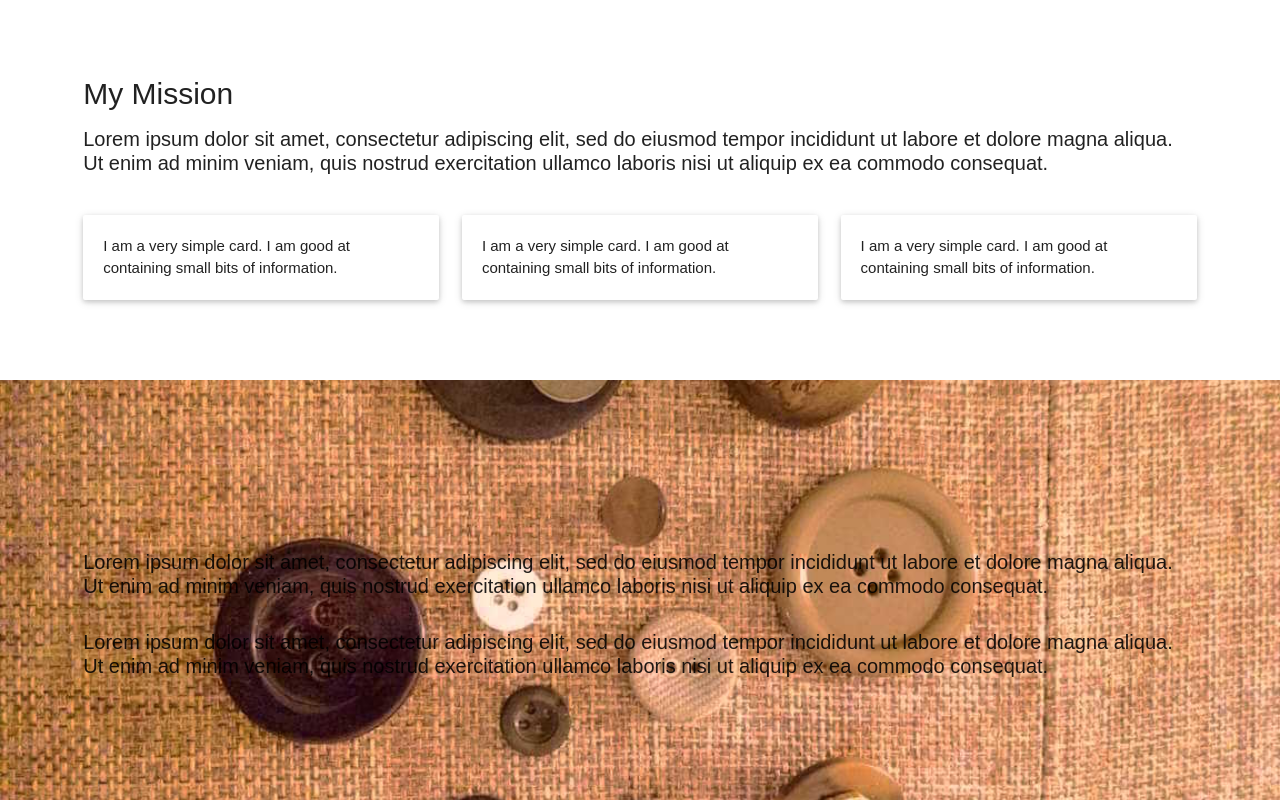
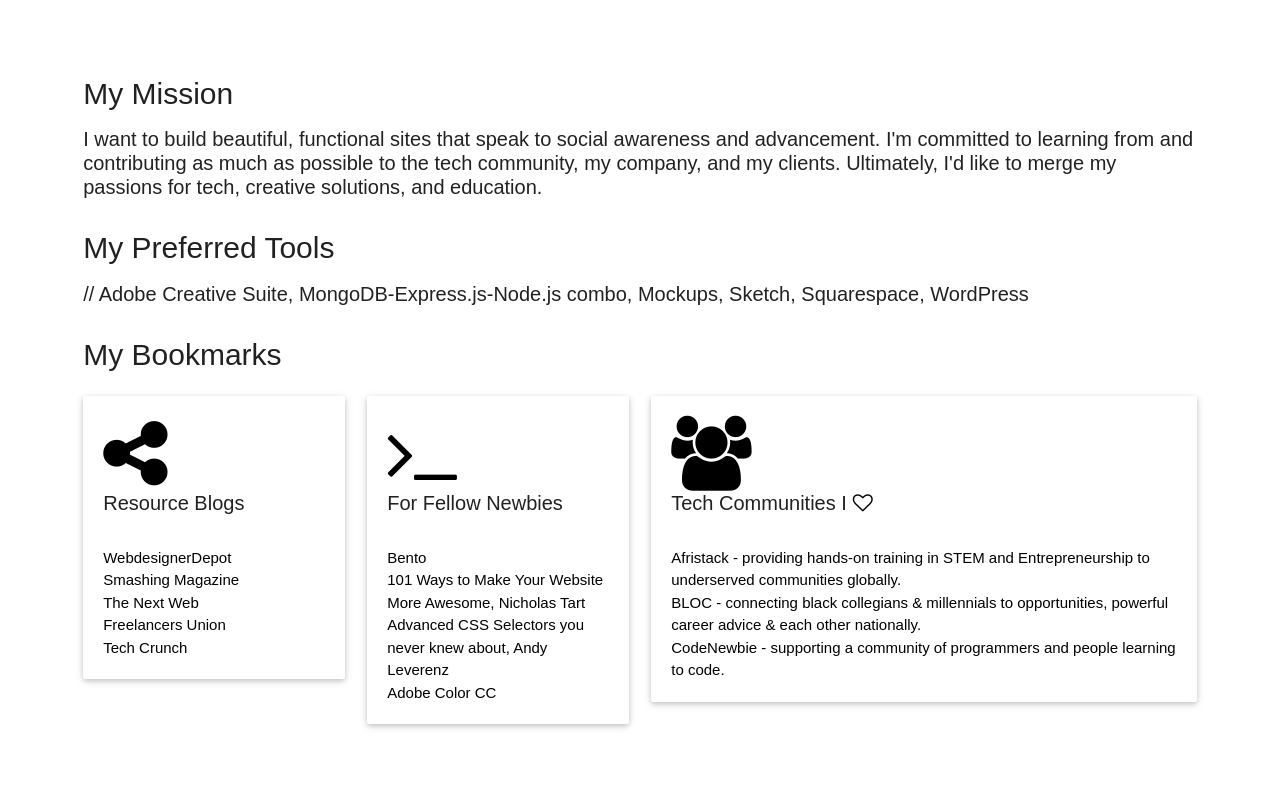
Before and after one commit to bdep90/bdep90.github.io, a plain HTML site: page index-copy.html in a window 1280 px wide. Shown: the part 1340-2140 px from the top of the page. Drawn offline with nearby package versions, Linux system fonts and the light colour scheme.

Commit message:
new about content

```diff
--- a/index-copy.html
+++ b/index-copy.html
@@ -147,21 +147,42 @@
 			<div class="row">
 				<div class="col s12 m12">
 					<h3>My Mission</h3>
-					<p>Lorem ipsum dolor sit amet, consectetur adipiscing elit, sed do eiusmod tempor incididunt ut labore et dolore magna aliqua. Ut enim ad minim veniam, quis nostrud exercitation ullamco laboris nisi ut aliquip ex ea commodo consequat.</p>
+					<p>I want to build beautiful, functional sites that speak to social awareness and advancement. I'm committed to learning from and contributing as much as possible to the tech community, my company, and my clients. Ultimately, I'd like to merge my passions for tech, creative solutions, and education.</p>
+
+					<h3>My Preferred Tools</h3>
+					<p>// Adobe Creative Suite, MongoDB-Express.js-Node.js combo, Mockups, Sketch, Squarespace, WordPress</p>
+
+					<h3>My Bookmarks</h3>
 				</div>
-				<div class="col s12 m4">
+				<div class="col s12 m3">
 					<div class="card-panel">
-						<span>I am a very simple card. I am good at containing small bits of information.</span>
+						<i class="fa fa-share-alt fa-5x"></i>
+						<p>Resource Blogs</p>
+						<span><a href="https://www.webdesignerdepot.com/" target="_blank">WebdesignerDepot</a></span>
+						<span><a href="https://www.smashingmagazine.com" target="_blank">Smashing Magazine</a></span>
+						<span><a href="https://thenextweb.com/" target="_blank">The Next Web</a></span>
+						<span><a href="https://blog.freelancersunion.org/" target="_blank">Freelancers Union</a></span>
+						<span><a href="https://techcrunch.com/" target="_blank">Tech Crunch</a></span>
+
 					</div>
 				</div>
-				<div class="col s12 m4">
+				<div class="col s12 m3">
 					<div class="card-panel">
-						<span>I am a very simple card. I am good at containing small bits of information.</span>
+						<i class="fa fa-terminal fa-5x"></i>
+						<p>For Fellow Newbies</p>
+						<span><a href="https://bento.io/" target="_blank">Bento</a></span>
+						<span><a href="https://www.awesomeweb.com/blog/make-website-awesome" target="_blank">101 Ways to Make Your Website More Awesome, Nicholas Tart</a></span>
+						<span><a href="https://medium.com/the-web-crunch-publication/advanced-css-selectors-you-never-knew-about-972d8275d079" target="_blank">Advanced CSS Selectors you never knew about, Andy Leverenz</a></span>
+						<span><a href="https://color.adobe.com" target="_blank">Adobe Color CC</a></span>
 					</div>
 				</div>
-				<div class="col s12 m4">
+				<div class="col s12 m6">
 					<div class="card-panel">
-						<span>I am a very simple card. I am good at containing small bits of information.</span>
+						<i class="fa fa-users fa-5x"></i>
+						<p>Tech Communities I <i class="fa fa-heart-o fa-fw"></i></p>
+						<span><a href="http://www.afristack.co/" target="_blank">Afristack - providing hands-on training in STEM and Entrepreneurship to underserved communities globally.</a></span>
+						<span><a href="http://www.ourbloc.co/" target="_blank">BLOC - connecting black collegians &amp; millennials to opportunities, powerful career advice &amp; each other nationally.</a></span>
+						<span><a href="http://www.codenewbie.org/" target="_blank">CodeNewbie - supporting a community of programmers and people learning to code.</a></span>
 					</div>
 				</div>
 			</div>
```
